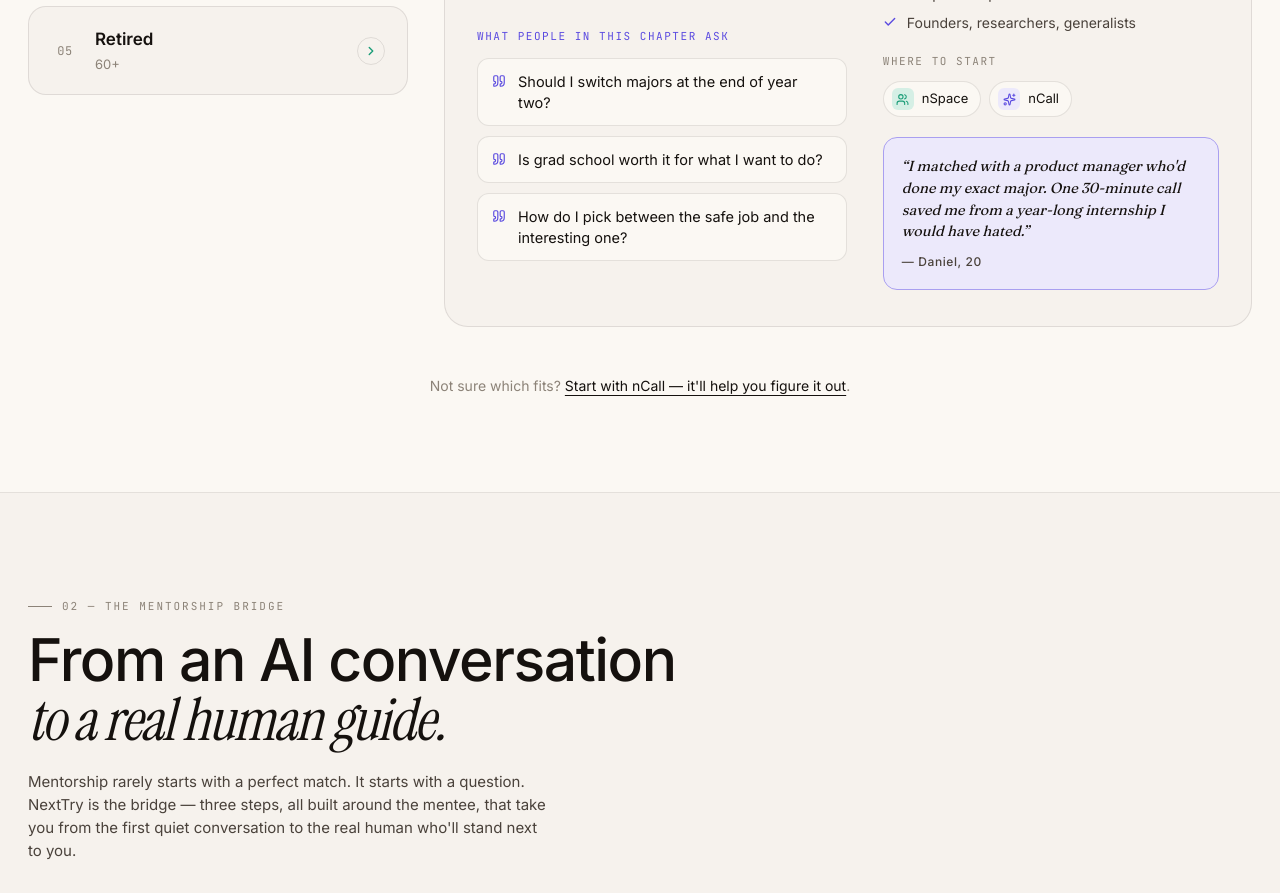
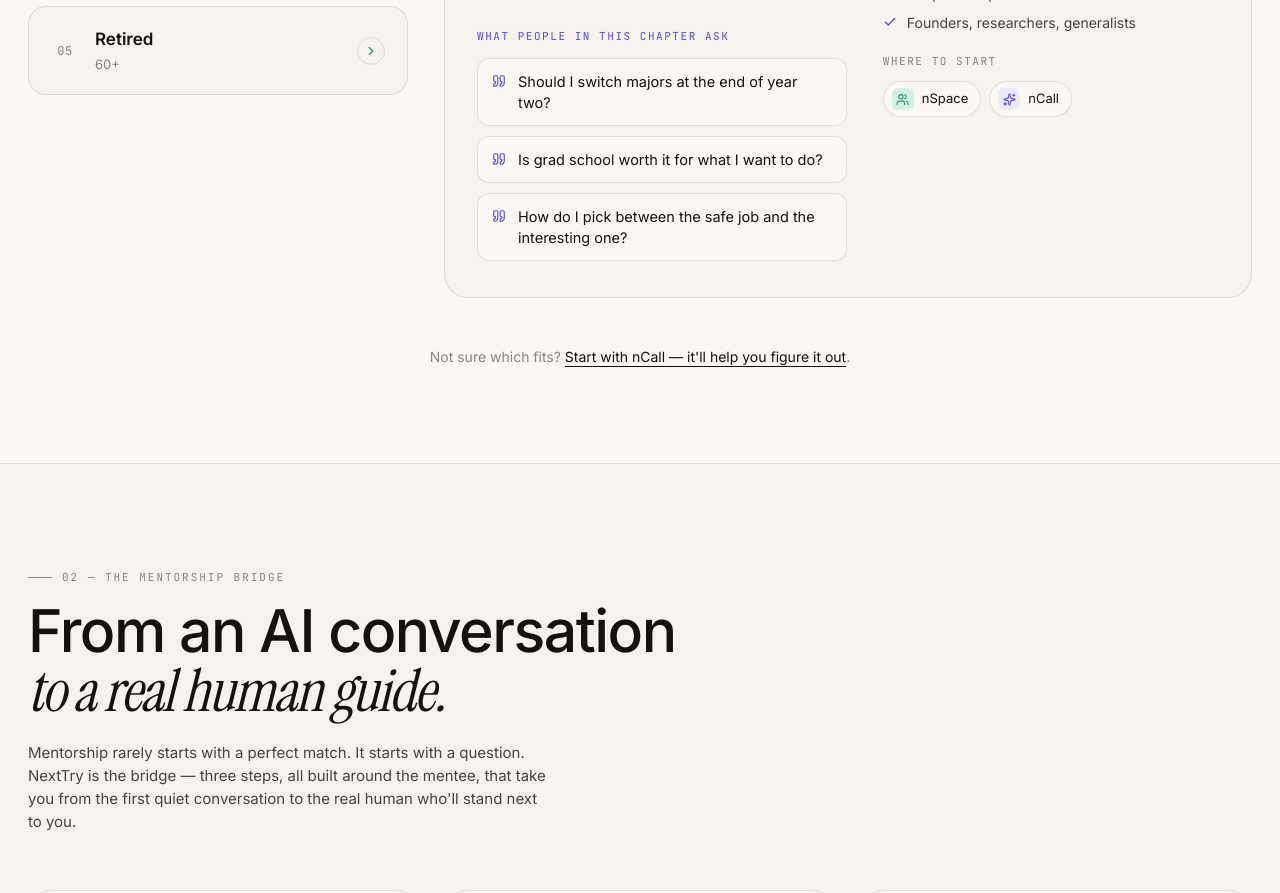
Before and after one commit to Kesheeee/nexttry, a Next.js app: page / in a window 1280 px wide. Shown: the part 1640-2533 px from the top of the page. Built offline with nearby package versions, Linux system fonts and the light colour scheme.

Commit message:
Remove fake testimonial quotes from stages; remove 'I'm interested in' field from contact form

```diff
--- a/src/components/ui/contact-2.tsx
+++ b/src/components/ui/contact-2.tsx
@@ -80,22 +80,6 @@ function ContactForm() {
               </label>
               <div className="border-b border-border focus-within:border-primary transition-colors">
                 <input id="contact-email" name="email" type="email" required className="w-full bg-transparent text-sm py-2 focus:outline-none" />
-              </div>
-            </div>
-
-            <div className="flex flex-col gap-1.5">
-              <label htmlFor="contact-interest" className="text-sm font-medium text-foreground">
-                I'm interested in <span className="text-primary">*</span>
-              </label>
-              <div className="border-b border-border focus-within:border-primary transition-colors">
-                <select id="contact-interest" name="interest" required defaultValue="" className="w-full bg-transparent text-sm py-2 focus:outline-none text-muted-foreground cursor-pointer">
-                  <option value="" disabled>Please Select</option>
-                  <option value="mentorship">Mentorship</option>
-                  <option value="programs">Programs</option>
-                  <option value="events">Events</option>
-                  <option value="partnership">Partnership</option>
-                  <option value="other">Other</option>
-                </select>
               </div>
             </div>
 
--- a/src/components/ui/interactive-selector.tsx
+++ b/src/components/ui/interactive-selector.tsx
@@ -345,37 +345,6 @@ export function InteractiveSelector() {
                   </div>
                 </div>
 
-                {/* Story card */}
-                <figure
-                  className="m-0 mt-auto"
-                  style={{
-                    padding: "18px",
-                    background: accent.bg,
-                    border: `1px solid ${accent.ring}`,
-                    borderRadius: 14,
-                  }}
-                >
-                  <blockquote
-                    className="m-0 font-serif italic"
-                    style={{
-                      fontSize: 14.5,
-                      lineHeight: 1.5,
-                      color: "var(--ink)",
-                    }}
-                  >
-                    &ldquo;{stage.storyText}&rdquo;
-                  </blockquote>
-                  <figcaption
-                    className="mt-2.5 font-medium"
-                    style={{
-                      fontSize: 12,
-                      letterSpacing: "0.05em",
-                      color: "var(--ink-2)",
-                    }}
-                  >
-                    — {stage.storyName}
-                  </figcaption>
-                </figure>
               </div>
             </div>
           </div>
```
